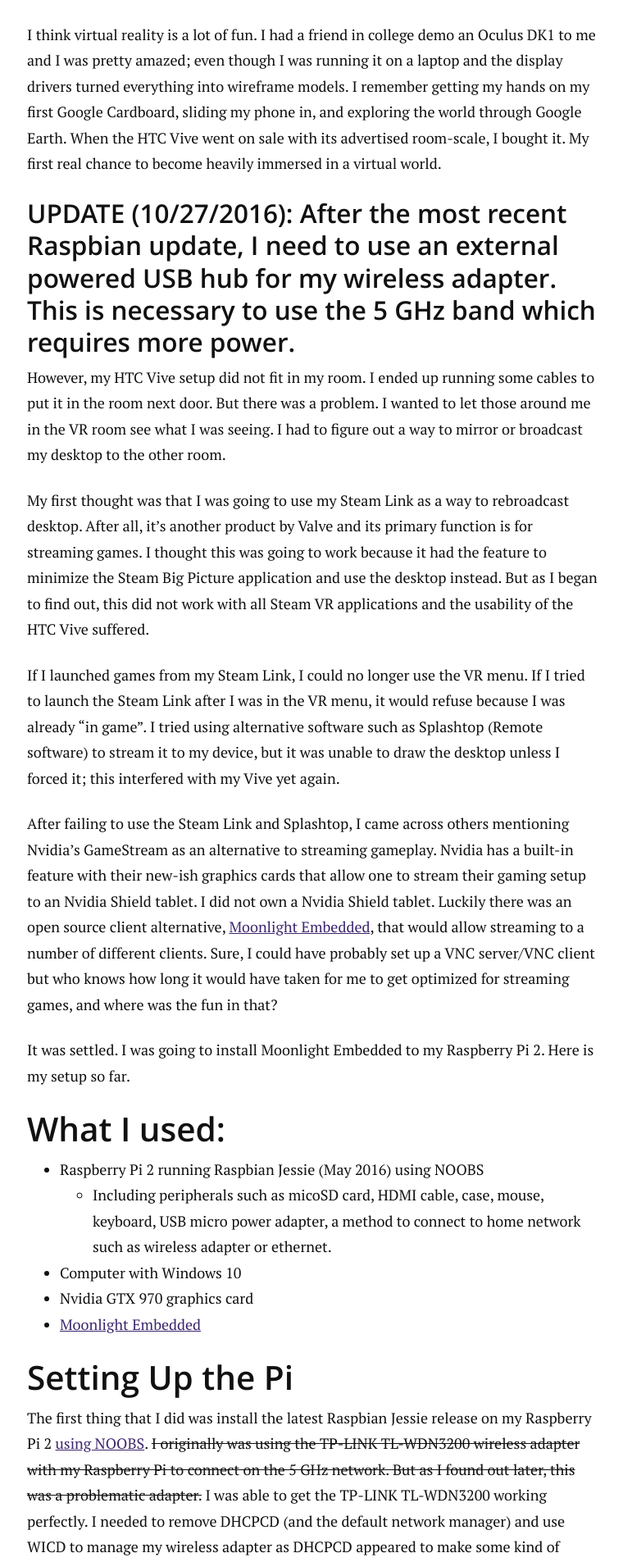
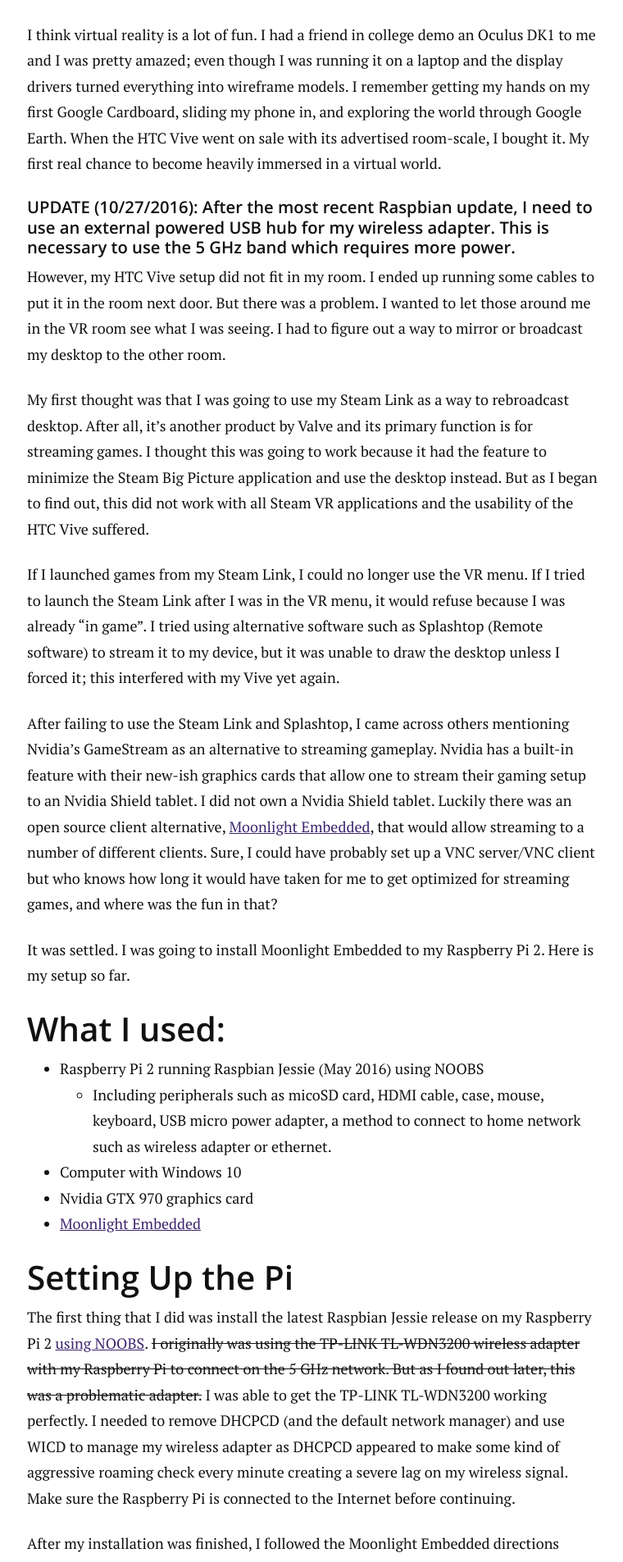
Before and after one commit to aav7fl/website-legacy, a Jekyll site: the page built from _posts/2016-05-31-raspberry-pi-steam-vr-streaming.md, in a window 1280 px wide. Shown: the part 1057-2962 px from the top of the page at 82% size, without its empty margins (257-1017 px from the left). Built offline with Jekyll 4.4.1, drawn with Linux system fonts in a browser that asks for light colours; comment, search, counter and statistics services are not loaded.

```diff
--- a/_posts/2016-05-31-raspberry-pi-steam-vr-streaming.md
+++ b/_posts/2016-05-31-raspberry-pi-steam-vr-streaming.md
@@ -13,7 +13,7 @@ meta: "How I used my Raspberry Pi 2 to stream my desktop using Moonlight Embedde
 
 I think virtual reality is a lot of fun. I had a friend in college demo an Oculus DK1 to me and I was pretty amazed; even though I was running it on a laptop and the display drivers turned everything into wireframe models. I remember getting my hands on my first Google Cardboard, sliding my phone in, and exploring the world through Google Earth. When the HTC Vive went on sale with its advertised room-scale, I bought it. My first real chance to become heavily immersed in a virtual world.
 
-### UPDATE (10/27/2016): After the most recent Raspbian update, I need to use an external powered USB hub for my wireless adapter. This is necessary to use the 5 GHz band which requires more power.
+#### UPDATE (10/27/2016): After the most recent Raspbian update, I need to use an external powered USB hub for my wireless adapter. This is necessary to use the 5 GHz band which requires more power.
 
 However, my HTC Vive setup did not fit in my room. I ended up running some cables to put it in the room next door. But there was a problem. I wanted to let those around me in the VR room see what I was seeing. I had to figure out a way to mirror or broadcast my desktop to the other room.
 
```
